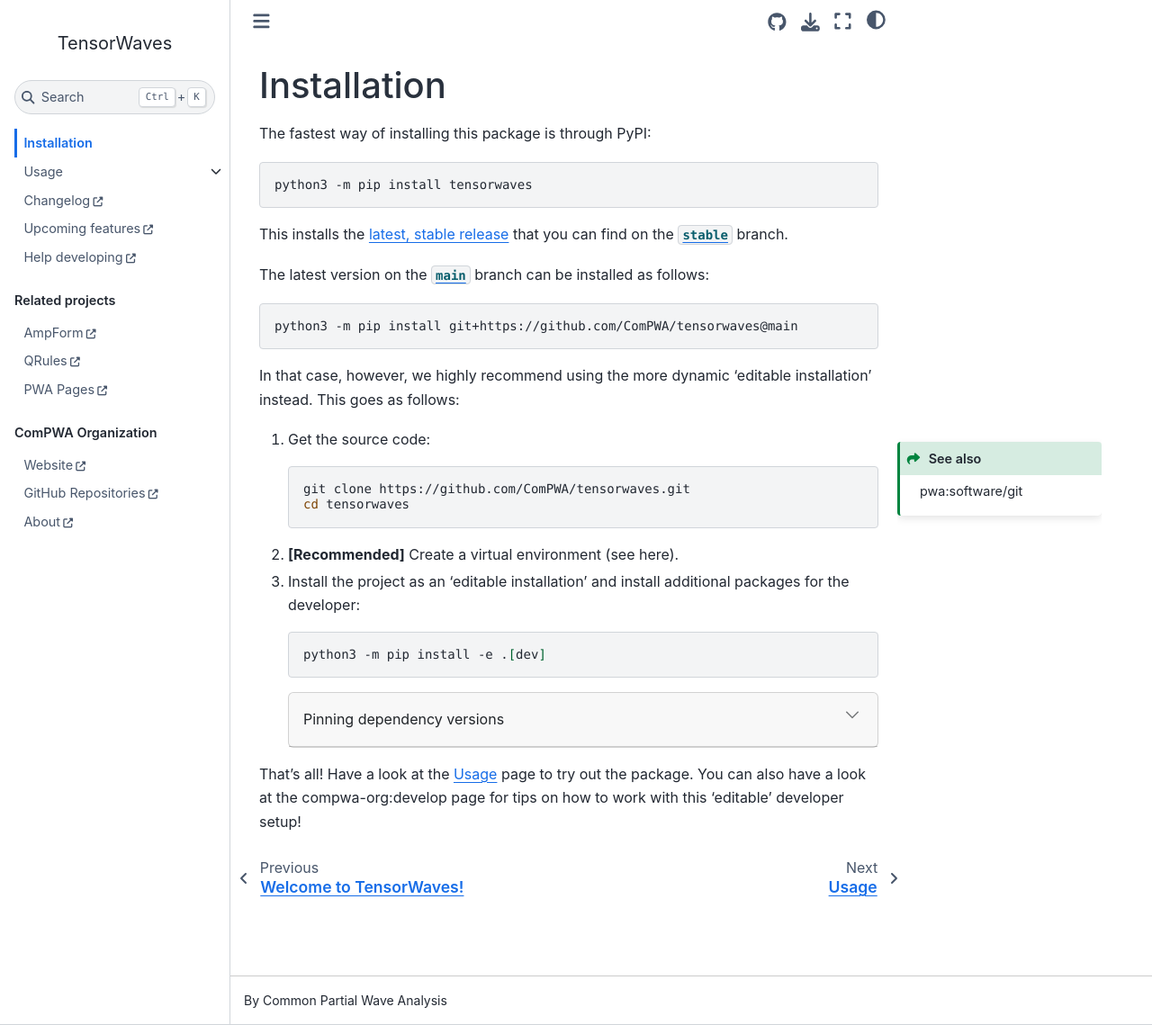
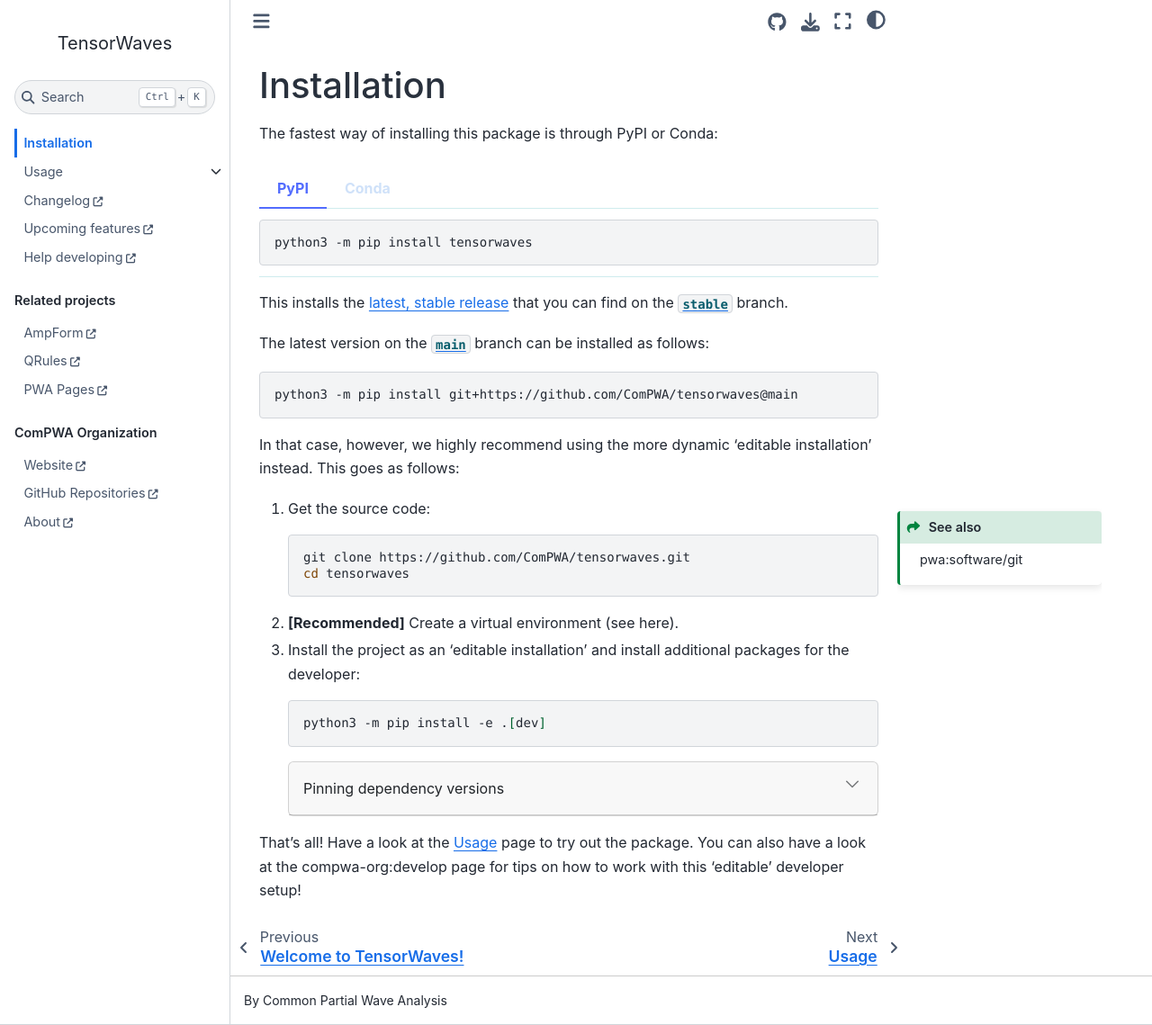
Before and after one commit to ComPWA/tensorwaves, a Sphinx documentation site: the page built from docs/install.md, in a window 1280 px wide and 1139 px high. Shown: the whole window at 90% size. Built offline with Sphinx 7.4.7 and the Sphinx Book theme 1.1.4, drawn with Linux system fonts in a browser that asks for light colours; pages that are not in the unit, such as notebooks, are missing from menus; the version number could not be read and is left out.

Commit message:
docs: add install instructions for Conda

````diff
--- a/docs/install.md
+++ b/docs/install.md
@@ -1,15 +1,27 @@
 # Installation
 
-The fastest way of installing this package is through PyPI:
+The fastest way of installing this package is through PyPI or Conda:
+
+:::{tabbed} PyPI
 
 ```shell
 python3 -m pip install tensorwaves
 ```
 
+::::
+
+:::{tabbed} Conda
+
+```shell
+conda install -c conda-forge tensorwaves
+```
+
+:::
+
 This installs the
-[latest, stable release](https://pypi.org/project/tensorwaves) that you can
-find on the [`stable`](https://github.com/ComPWA/tensorwaves/tree/stable)
-branch.
+[latest, stable release](https://github.com/ComPWA/tensorwaves/releases) that
+you can find on the
+[`stable`](https://github.com/ComPWA/tensorwaves/tree/stable) branch.
 
 The latest version on the
 [`main`](https://github.com/ComPWA/tensorwaves/tree/main) branch can be
````
